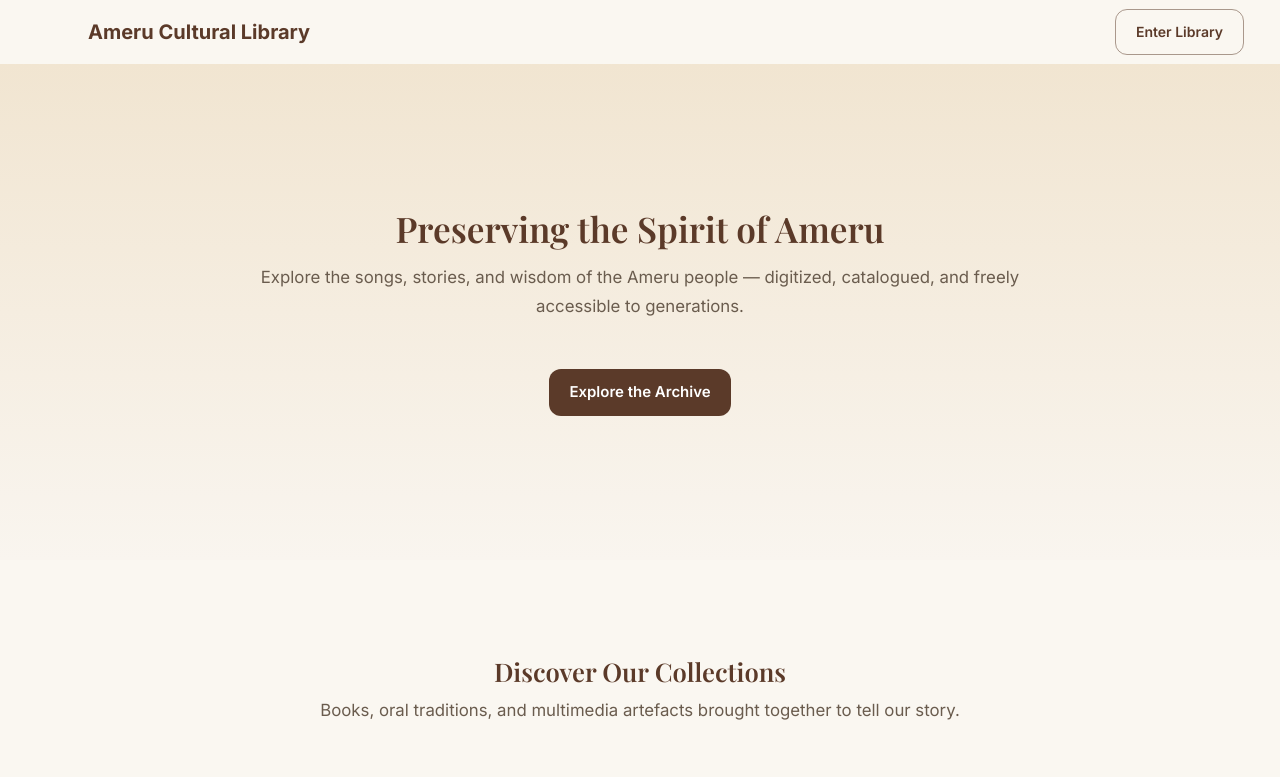
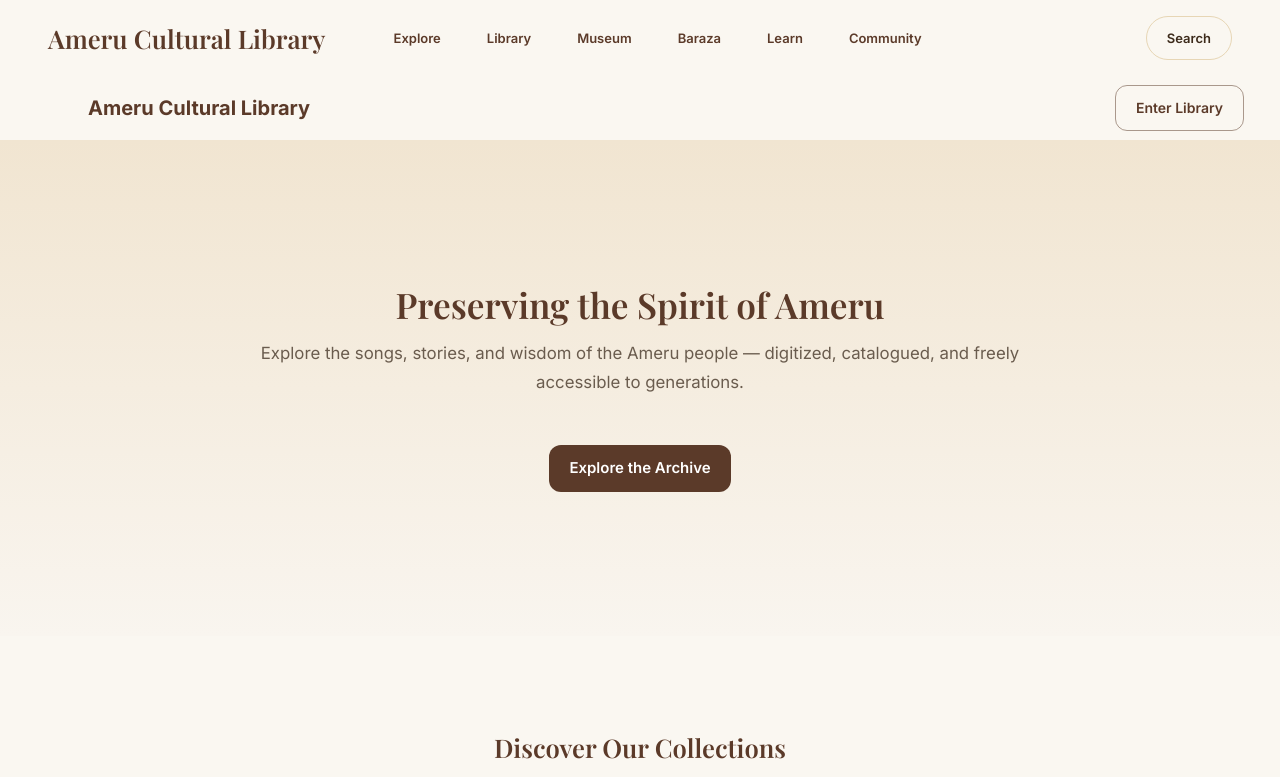
Before and after one commit to Olivermugambi/ameru-cultural-library, a Next.js app: page / in a window 1280 px wide. Shown: the top 777 px of the page. Built offline with nearby package versions, Linux system fonts and the light colour scheme; some icons are missing; a web font is replaced by a local one.

Commit message:
feat(shell): mount application shell globally

```diff
--- a/app/layout.tsx
+++ b/app/layout.tsx
@@ -3,6 +3,7 @@ import './globals.css';
 import { ThemeProvider, CssBaseline } from '@mui/material';
 import { ameruTheme } from '@/theme/ameruTheme';
 import { inter, playfairDisplay } from '@/design-system/fonts';
+import { AppShell } from '@/components/templates/AppShell';
 
 export const metadata: Metadata = {
   title: 'Ameru Cultural Library',
@@ -19,7 +20,7 @@ export default function RootLayout({
       <body className={`${inter.variable} ${playfairDisplay.variable}`}>
         <ThemeProvider theme={ameruTheme}>
           <CssBaseline />
-          {children}
+          <AppShell>{children}</AppShell>
         </ThemeProvider>
       </body>
     </html>
```
